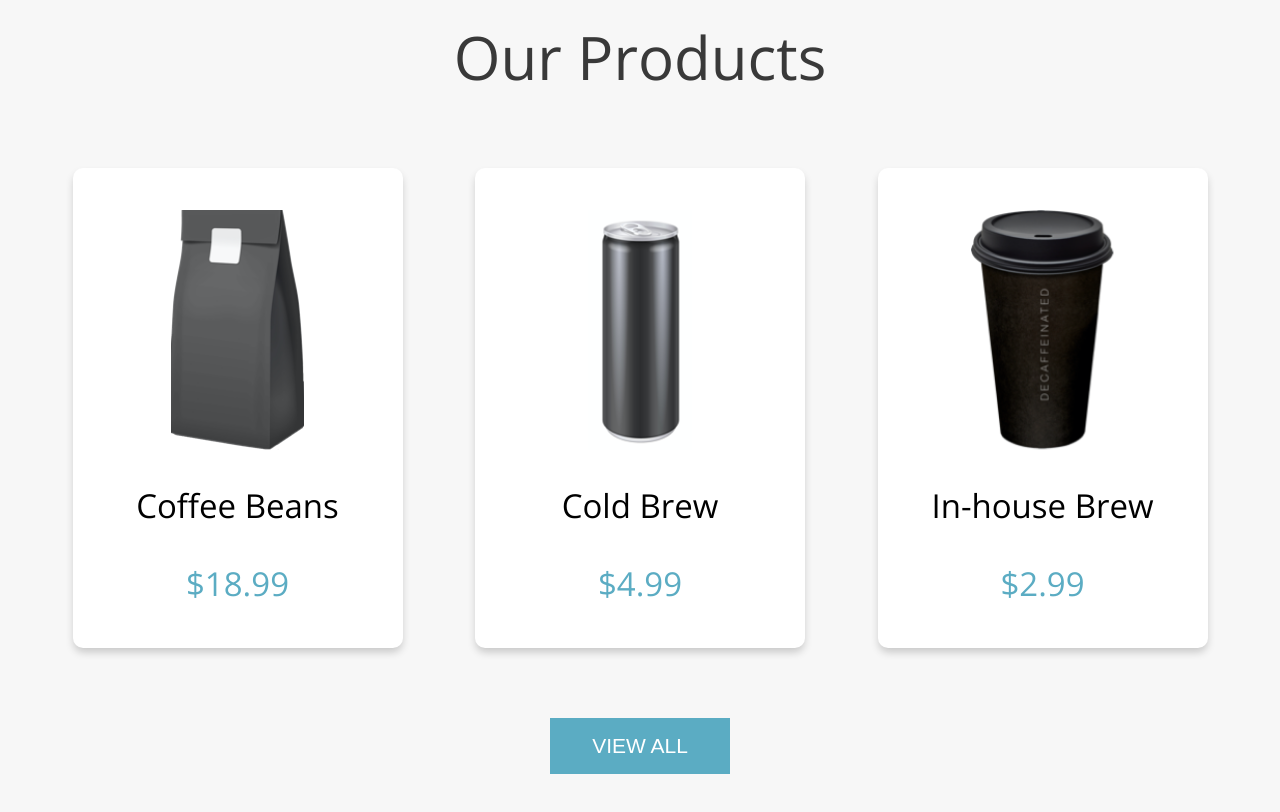
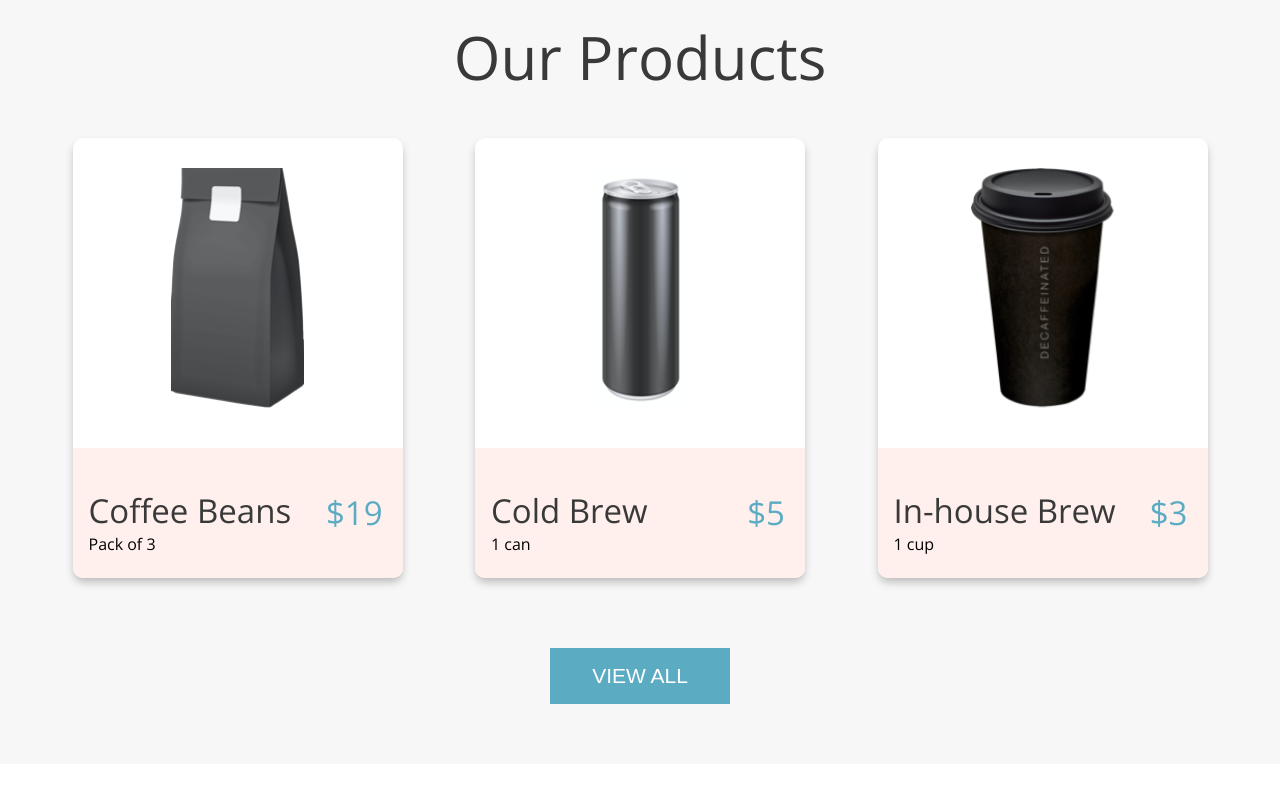
Before and after one commit to JustinL197/coffee-project, a plain HTML site: page coffeeshop-sprint-1/justin-lee-coffeeshop/index.html in a window 1280 px wide. Shown: the part 780-1592 px from the top of the page. Drawn offline with nearby package versions, Linux system fonts and the light colour scheme.

Commit message:
Updated index.html with modified cards.

```diff
--- a/coffeeshop-sprint-1/justin-lee-coffeeshop/css/landing.css
+++ b/coffeeshop-sprint-1/justin-lee-coffeeshop/css/landing.css
@@ -111,7 +111,7 @@ section.product{
 
 .product__section-title{
     width:100%;
-    margin-bottom: 3.125rem;
+    margin-bottom: 1.25rem;
     color:#393939;
     font-size: 3.75rem;
     font-weight: 300;
@@ -119,9 +119,11 @@ section.product{
 }
 
 .product__title{
+    padding-left:0.0625rem;
     margin-bottom: 0;
     font-size: 2.063rem;
-    font-weight: 300;
+    color:#393939;
+    font-weight:200;
 }
 
 .product__card{
@@ -129,10 +131,10 @@ section.product{
     flex-direction: column;
     width:20.625rem;
     height:27.5rem;
-    padding: 1.25rem 0 1.25rem 0;
+    padding: 0.625rem 0.625rem 1.0.625rem 0.625rem;
     border-radius: 0.625rem;
     margin: 1.25rem 0 1.25rem 0;
-    box-shadow: 0 0.313rem 0.563rem -0.063rem rgba(0, 0, 0, 0.2);
+    box-shadow: 0 0.313rem 0.563rem -0.0625rem rgba(0, 0, 0, 0.25);
     align-items: center;
     justify-content: center;
     background-color: white;
@@ -140,22 +142,50 @@ section.product{
 
 .product__item-image{
     height: 15rem;
+    padding-bottom: 40px;
+    padding-top: 30px;
     flex-shrink: 0;
 }
 
+.product__title-container{
+    display:flex;
+    flex-wrap: wrap;
+    border-bottom-left-radius: 0.625rem;
+    border-bottom-right-radius: 0.625rem;
+    height:100%;
+    width: 100%;
+    background-color: #fff0ed;
+    justify-content: space-between;
+    align-items: center;
+}
+
+.product__sub-container{
+    padding-left:0.938rem;
+    display:flex;
+    flex-direction: column;
+    align-content: flex-start;
+}
+
 .product__item-price{
+    padding-right: 1.25rem;
+    margin-top:0;
+    margin-bottom: 0;
     font-size: 2.063rem;
     color: #5bacc3;
-    margin-bottom: 0;
+}
+
+.product__size{
+    padding-left: 1px;
+    margin-top: 0px;
 }
 
 /* Styles for the "View All" section */
 
 .view-all{
+    padding-bottom:3.75rem;
+    margin-bottom:3.75rem;
     background-color: #f7f7f7;
     text-align: center;
-    padding-bottom:3.75rem;
-    margin-bottom:3.75rem;
 }
 
 .view-all__button{
--- a/coffeeshop-sprint-1/justin-lee-coffeeshop/index.html
+++ b/coffeeshop-sprint-1/justin-lee-coffeeshop/index.html
@@ -40,20 +40,35 @@
             <!--Coffee Beans Card-->
             <article class="product__card">
                 <img class="product__item-image" src="assets/coffeebeans.png" alt="coffee beans">
-                <h3 class="product__title">Coffee Beans</h3>
-                <p class="product__item-price">$18.99</p>
+                <div class="product__title-container">
+                    <div class="product__sub-container">
+                        <h3 class="product__title">Coffee Beans</h3>
+                        <p class="product__size">Pack of 3</p>
+                    </div>
+                    <p class="product__item-price">$19</p>
+                </div>
             </article>
             <!--Cold Brew Card-->
             <article class="product__card">
                 <img class="product__item-image" src="assets/coldbrew.png" alt="cold brew">
-                <h3 class="product__title">Cold Brew</h3>
-                <p class="product__item-price">$4.99</p>
+                <div class="product__title-container">
+                    <div class="product__sub-container">
+                        <h3 class="product__title">Cold Brew</h3>
+                        <p class="product__size">1 can</p>
+                    </div>
+                    <p class="product__item-price">$5</p>
+                </div>
             </article>
             <!--In-house brew-->
             <article class="product__card">
                 <img class="product__item-image" src="assets/inhousebrew.png" alt="in-house brew">
-                <h3 class="product__title">In-house Brew</h3>
-                <p class="product__item-price">$2.99</p>
+                <div class="product__title-container">
+                    <div class="product__sub-container">
+                        <h3 class="product__title">In-house Brew</h3>
+                        <p class="product__size">1 cup</p>
+                    </div>
+                    <p class="product__item-price">$3</p>
+                </div>
             </article>
         </section>
 
```
